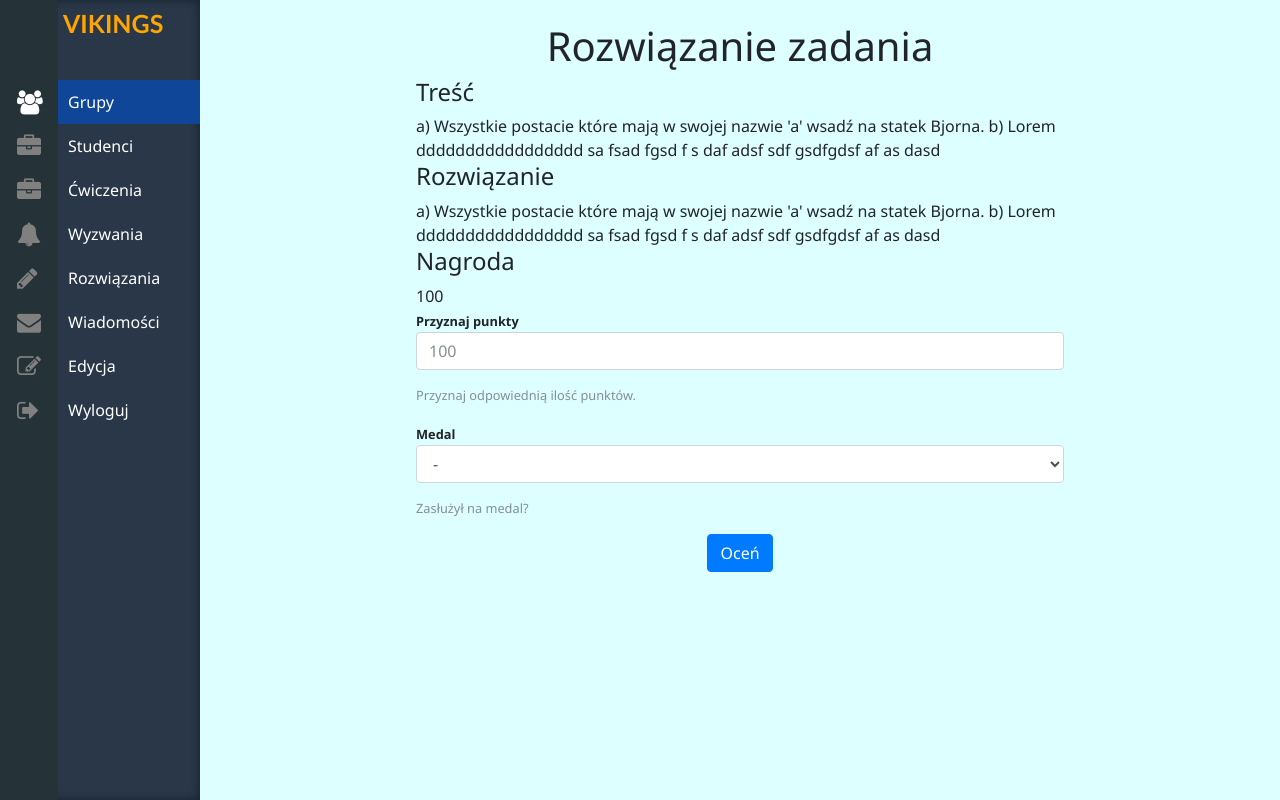
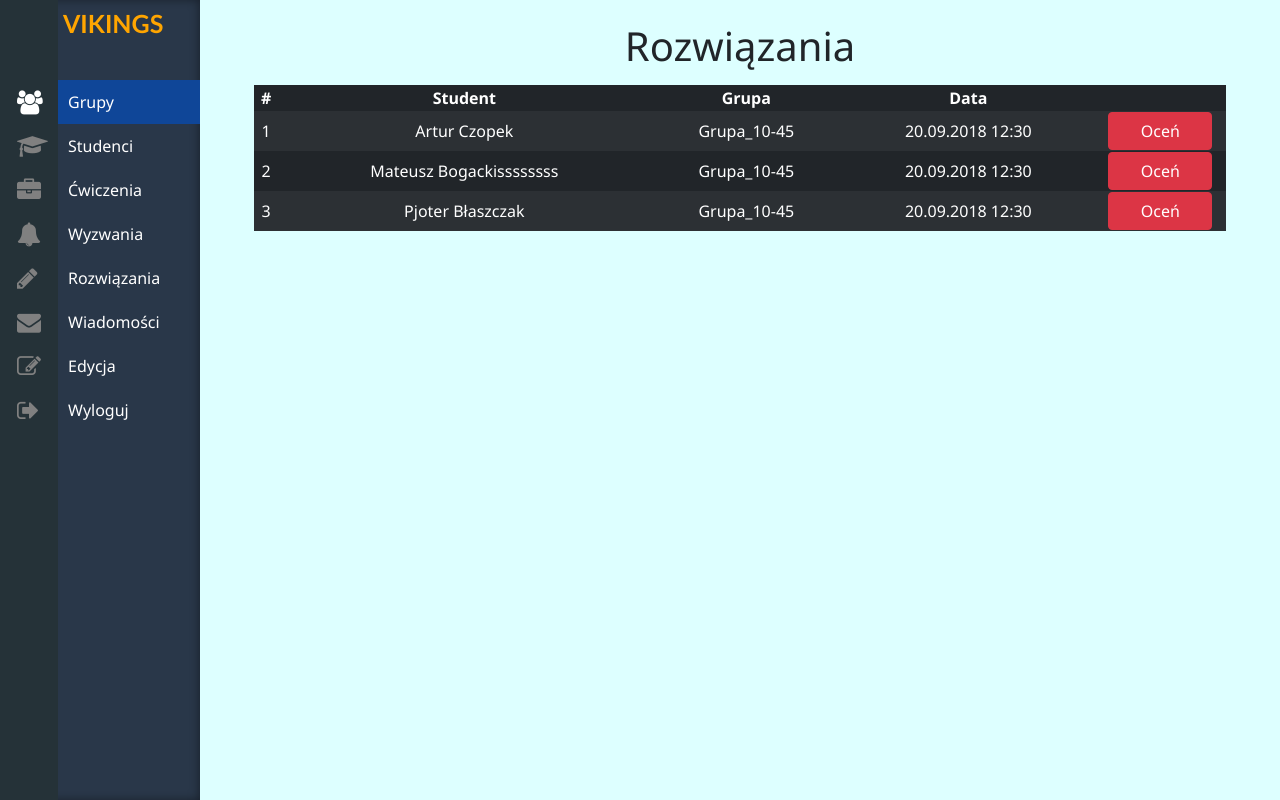
Before and after one commit to Anaxymenes/vikings, a Django app: page /adminSite/responses in a window 1280 px wide. Run offline with Django 3.2, Linux system fonts and the light colour scheme; some libraries are stand-ins or nearby versions.

Commit message:
Admin responses changes

```diff
--- a/adminSite/urls.py
+++ b/adminSite/urls.py
@@ -7,6 +7,7 @@ app_name = 'adminSite'
 urlpatterns = [
     path('', views.groups, name='groups'),
     path('responses', views.responses, name='responses'),
+    path('responseDetails', views.responseDetails, name='responseDetails'),
     path('excercises', views.excercises, name='excercises'),
     path('excerciseDetails', views.excerciseDetails, name='excerciseDetails'),
     path('challenges', views.challenges, name='challenges'),
--- a/adminSite/views.py
+++ b/adminSite/views.py
@@ -18,6 +18,9 @@ def deleteGroup(request, group_id):
 
 def responses(request):
     return render(request, 'admin/responses.html')
+
+def responseDetails(request):
+    return render(request, 'admin/responseDetails.html')
 
 def students(request):
     return render(request, 'admin/students.html',{'students':getStudentsList()})
--- a/static/css/admin/messages.css
+++ b/static/css/admin/messages.css
@@ -1,5 +1,5 @@
 .messagesBody{
-    margin: 20px 80px 0 40px;
+    margin: 20px 40px 0 40px;
     width: auto;
 }
 .messagesBody h1{
@@ -13,4 +13,12 @@
 }
 .messagesBody tbody tr td:last-child{
     text-indent: 1%;
+    padding-right: 15px;
+    padding-left: 15px;
 }
+
+@media screen and (max-width: 768px){
+    .messagesBody{
+        margin: 20px 5px 0 5px;
+    }
+}
--- a/static/css/admin/responses.css
+++ b/static/css/admin/responses.css
@@ -1,3 +1,31 @@
 .responseContent{
-    padding: 2% 20% 0 20%;
+    padding: 2% 5% ;
 }
+.responseContent h1{
+    align: center;
+    margin-bottom: 15px;
+}
+.responseContent table{
+    width: 100%;
+    text-align: center
+}
+.responseContent table td button{
+    width: 80%;
+}
+
+/* ResponseDetails */
+.responseDetailsContent{
+    padding-left: 10%;
+    padding-right: 10%;
+}
+.responseDetailsContent h1{
+    margin-bottom: 40px;
+}
+.responseDetailsContent p {
+    background-color: rgba(153, 152, 152, 0.199);
+    padding: 4px 8px;
+    border-radius: 10px;
+}
+.responseDetailsContent button{
+    width: 25%;
+}
--- a/templates/admin/base.html
+++ b/templates/admin/base.html
@@ -28,7 +28,7 @@
                 <ul id="myDIV">
                     <span class="logo">VIKINGS</span>
                     <li class="active"><i class="fa fa-users"></i><a href="/adminSite">Grupy</a></li>
-                    <li><i class="fa fa-briefcase"></i><a href="/adminSite/students">Studenci</a></li>
+                    <li><i class="fa fa-graduation-cap"></i><a href="/adminSite/students">Studenci</a></li>
                     <li><i class="fa fa-briefcase"></i><a href="/adminSite/excercises">Ćwiczenia</a></li>
                     <li><i class="fa fa-bell"></i><a href="/adminSite/challenges">Wyzwania</a></li>
                     <li><i class="fa fa-pencil"></i><a href="/adminSite/responses">Rozwiązania</a></li>
--- a/templates/admin/excercises.html
+++ b/templates/admin/excercises.html
@@ -3,6 +3,7 @@
 {% block content %}
     <div class="container excerciseContent">
         <h1 align="center">Ćwiczenia</h1>
+        <div class="tiles">
             <div class="row">
                 <a class="col stage">Lekcja 1</a>
                 <a class="col stage">Lekcja 2</a>
@@ -12,6 +13,7 @@
                 <a class="col stage">Lekcja 4</a>
                 <a class="col stage">Lekcja 5</a>
                 <a class="col stage">Lekcja 6</a>
+            </div>
         </div>
 
         <div class="row excercisesList">
--- a/templates/admin/messages.html
+++ b/templates/admin/messages.html
@@ -4,7 +4,7 @@
 <div class="container messagesBody">
     <h1>Wiadomości</h1>
     <form>
-        <table class="table table-striped table-sm">
+        <table class="table table-striped table-dark table-sm table-responsive-sm">
             <thead align="center">
                 <tr>
                     <th scope="col"><input id="all" class="checkjq" type="checkbox" /></th>
--- a/templates/admin/responses.html
+++ b/templates/admin/responses.html
@@ -2,37 +2,39 @@
 
 {% block content %}
 <div class="container responseContent">
-    <h1 align="center">Rozwiązanie zadania</h1>
-    <h4>Treść</h4>
-    <p>a) Wszystkie postacie które mają w swojej nazwie 'a' wsadź na statek Bjorna.
-        b) Lorem ddddddddddddddddd sa fsad fgsd f s daf adsf sdf gsdfgdsf af as dasd
-    </p>
-    <h4>Rozwiązanie</h4>
-    <p>a) Wszystkie postacie które mają w swojej nazwie 'a' wsadź na statek Bjorna.
-        b) Lorem ddddddddddddddddd sa fsad fgsd f s daf adsf sdf gsdfgdsf af as dasd
-    </p>
-    <h4>Nagroda</h4>
-    <p>100</p>
-    <form>
-        <div class="form-group">
-            <label><b>Przyznaj punkty</b></label>
-            <input class="form-control" placeholder="100" required type="number">
-            <small class="form-text text-muted">Przyznaj odpowiednią ilość punktów.</small>
-        </div>
-        <div class="form-group">
-            <label><b>Medal</b></label>
-            <select required class="form-control">
-                <option value="" selected>-</option>
-                <option value="Medal precyzja Odyna">Medal precyzja Odyna</option>
-                <option value="Szybkie kopytko">Szybkie kopytko</option>
-                <option value="Medal za wytrwałość">Medal za wytrwałość</option>
-                <option value="Odważny jak niedźwiedź">Odważny jak niedźwiedź</option>
-            </select>
-            <small class="form-text text-muted">Zasłużył na medal?</small>
-        </div>
-        <div class="text-center">
-            <button type="submit" class="btn btn-primary">Oceń</button>
-        </div>
-    </form>
+    <h1 align="center">Rozwiązania</h1>
+    <table class="table-striped table-dark">
+        <thead>
+            <tr>
+                <th>#
+                <th>Student
+                <th>Grupa
+                <th>Data
+            </tr>
+        </thead>
+        <tbody>
+            <tr class="col-1">
+                <td>1
+                <td>Artur Czopek
+                <td>Grupa_10-45
+                <td>20.09.2018 12:30
+                <td><a href="responseDetails"><button class="btn btn-danger">Oceń</button></a>
+            </tr>
+            <tr>
+                <td>2
+                <td>Mateusz Bogackissssssss
+                <td>Grupa_10-45
+                <td>20.09.2018 12:30
+                <td><a href="responseDetails"><button class="btn btn-danger">Oceń</button></a>
+            </tr>
+            <tr>
+                <td>3
+                <td>Pjoter Błaszczak
+                <td>Grupa_10-45
+                <td>20.09.2018 12:30
+                <td><a href="responseDetails"><button class="btn btn-danger">Oceń</button></a>
+            </tr>
+        </tbody>
+    </table>
 </div>
 {% endblock %}
```
Also changed, not shown: static/css/admin/excercises.css (+16 -9 lines), templates/admin/responseDetails.html (added, +39 -0 lines). Lines whose indentation alone changed are shown as unchanged.
